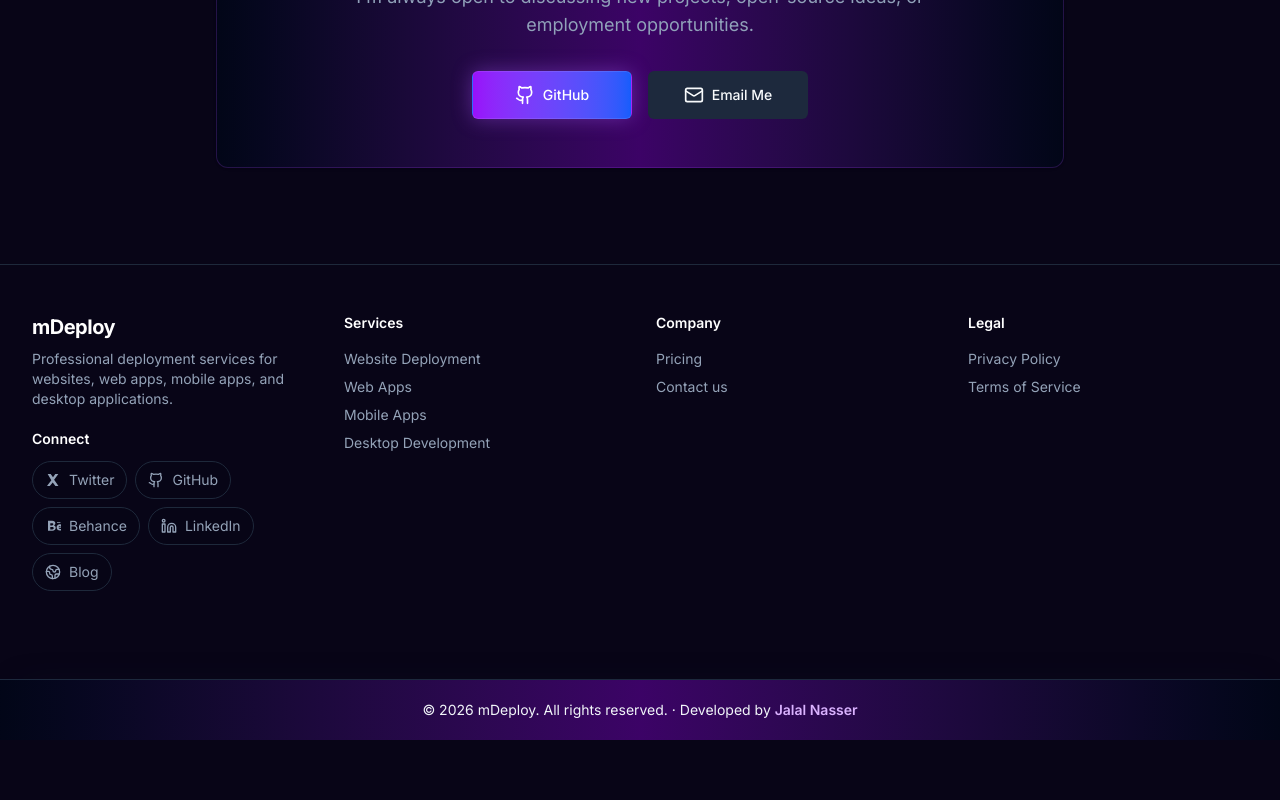
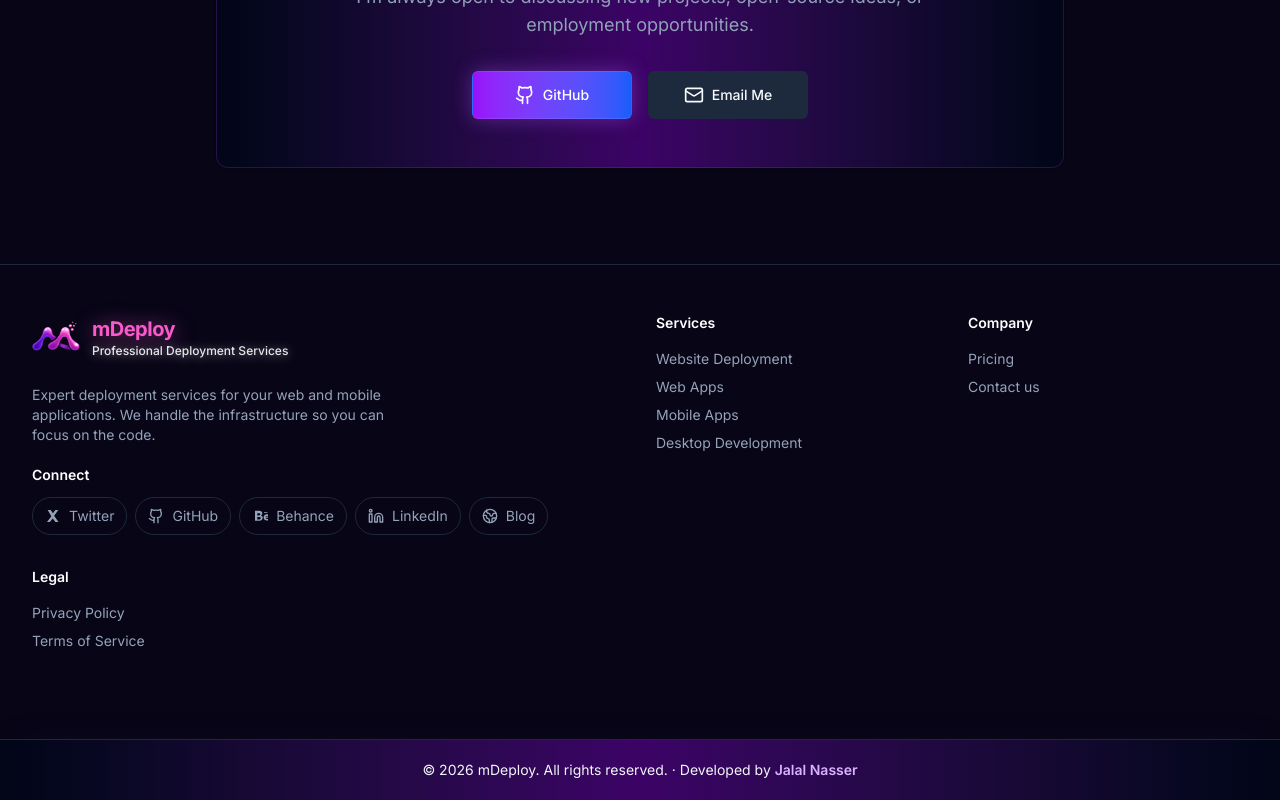
Before and after one commit to Jalal-Nasser/GitDeploy, a Next.js app: page / in a window 1280 px wide. Shown: the part 2942-3742 px from the top of the page. Before the commit the page ends 3682 px from the top, so only its background shows below. Built offline with nearby package versions, Linux system fonts and the light colour scheme.

Commit message:
Correctly update footer branding to match header

```diff
--- a/app/page.tsx
+++ b/app/page.tsx
@@ -513,9 +513,25 @@ function Footer() {
         <footer className="border-t border-border bg-background">
             <div className="container mx-auto px-4 py-12 lg:px-8">
                 <div className="grid gap-8 md:grid-cols-4">
-                    <div>
-                        <h3 className="mb-2 text-xl font-bold tracking-tight">mDeploy</h3>
-                        <p className="text-sm text-muted-foreground">Professional deployment services for websites, web apps, mobile apps, and desktop applications.</p>
+                    <div className="md:col-span-2">
+                        <Link href="/" className="flex items-center gap-3 mb-6">
+                            <div className="relative w-12 h-12">
+                                <Image
+                                    src="/logo.png"
+                                    alt="mDeploy Logo"
+                                    fill
+                                    className="object-contain"
+                                    priority
+                                />
+                            </div>
+                            <div className="leading-tight text-start">
+                                <span className="text-xl font-bold tracking-tight text-[#f959ca] drop-shadow-[0_2px_10px_rgba(249,89,202,0.6)]">mDeploy</span>
+                                <span className="block text-xs font-medium text-white drop-shadow-[0_1px_5px_rgba(255,255,255,0.5)] opacity-90">Professional Deployment Services</span>
+                            </div>
+                        </Link>
+                        <p className="mb-4 max-w-sm text-sm text-muted-foreground">
+                            Expert deployment services for your web and mobile applications. We handle the infrastructure so you can focus on the code.
+                        </p>
                         <div className="mt-5">
                             <p className="text-sm font-semibold text-foreground">Connect</p>
                             <div className="mt-3 flex flex-wrap gap-2">
```
